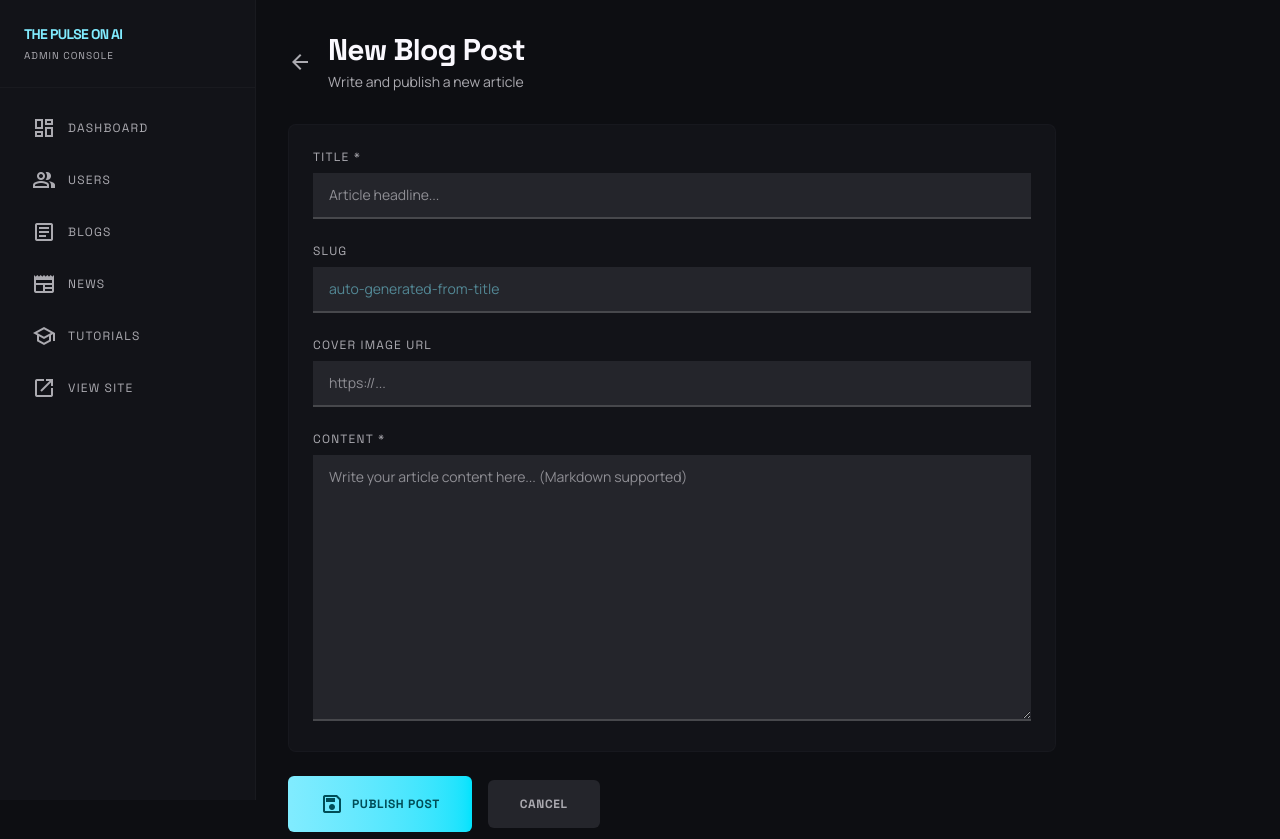
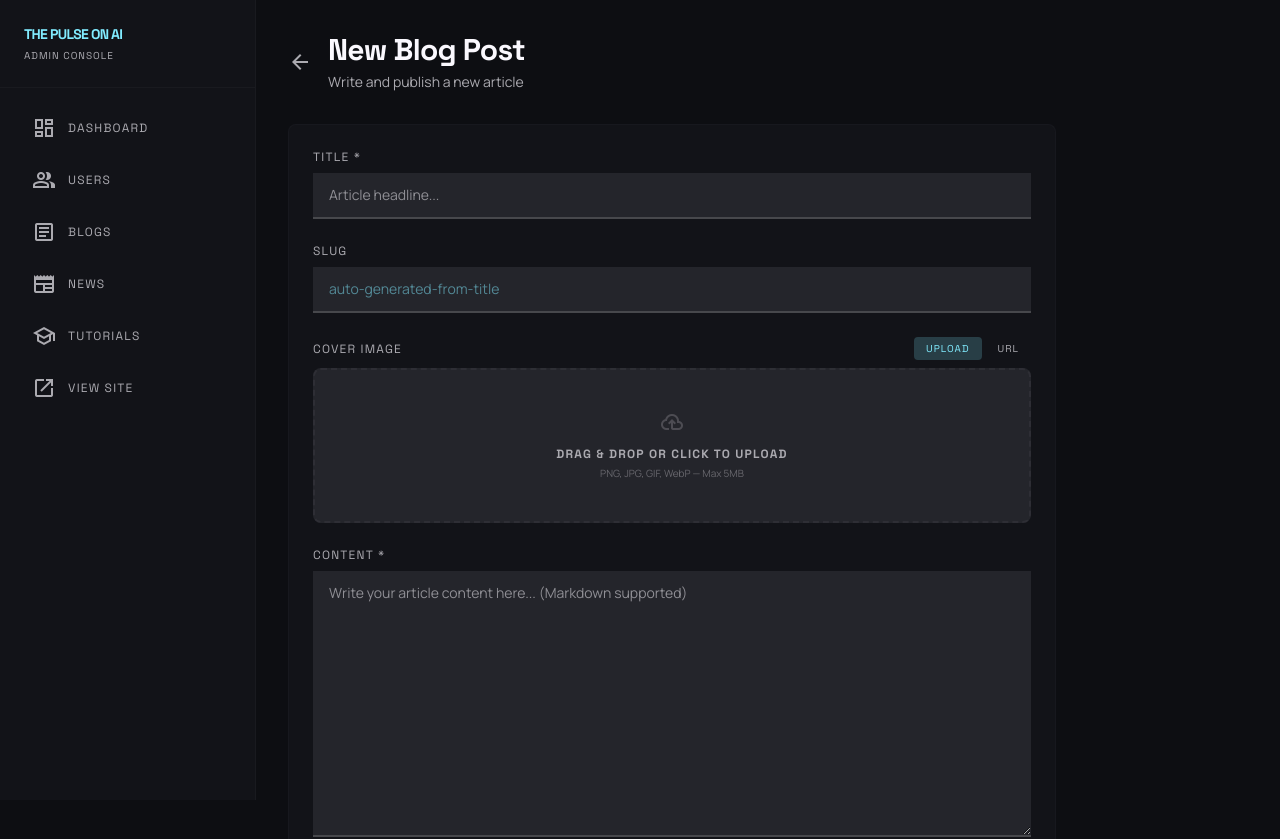
Before and after one commit to TheEdgeOfFear/ThePulseOnAIWebsite, a Next.js app: page /admin/blogs/new in a window 1280 px wide. Shown: the top 839 px of the page. Built offline with nearby package versions, Linux system fonts and the light colour scheme.

Commit message:
feat: blog cover image upload with drag-and-drop, file picker, preview, and URL fallback

```diff
--- a/src/app/admin/blogs/new/page.tsx
+++ b/src/app/admin/blogs/new/page.tsx
@@ -18,9 +18,39 @@ export default function NewBlogPost() {
   const [imageUrl, setImageUrl] = useState("");
   const [saving, setSaving] = useState(false);
   const [saved, setSaved] = useState(false);
+  const [isDragging, setIsDragging] = useState(false);
+  const [imageMode, setImageMode] = useState<"upload" | "url">("upload");
 
   function generateSlug(t: string) {
     return t.toLowerCase().replace(/[^a-z0-9]+/g, "-").replace(/(^-|-$)/g, "");
+  }
+
+  function handleFileSelect(file: File) {
+    if (!file.type.startsWith("image/")) return;
+    const reader = new FileReader();
+    reader.onload = (e) => {
+      if (e.target?.result) {
+        setImageUrl(e.target.result as string);
+      }
+    };
+    reader.readAsDataURL(file);
+  }
+
+  function handleDrop(e: React.DragEvent) {
+    e.preventDefault();
+    setIsDragging(false);
+    const file = e.dataTransfer.files[0];
+    if (file) handleFileSelect(file);
+  }
+
+  function handleDragOver(e: React.DragEvent) {
+    e.preventDefault();
+    setIsDragging(true);
+  }
+
+  function handleDragLeave(e: React.DragEvent) {
+    e.preventDefault();
+    setIsDragging(false);
   }
 
   async function handleSave(e: React.FormEvent) {
@@ -79,15 +109,101 @@ export default function NewBlogPost() {
                 placeholder="auto-generated-from-title"
               />
             </div>
+
+            {/* Cover Image - Upload or URL */}
             <div>
-              <label className="block font-headline text-xs uppercase tracking-widest text-on-surface-variant mb-2">Cover Image URL</label>
+              <div className="flex items-center justify-between mb-2">
+                <label className="block font-headline text-xs uppercase tracking-widest text-on-surface-variant">Cover Image</label>
+                <div className="flex gap-1">
+                  <button
+                    type="button"
+                    onClick={() => setImageMode("upload")}
+                    className={`px-3 py-1 rounded font-headline text-[10px] uppercase tracking-widest transition-all ${
+                      imageMode === "upload" ? "bg-primary/20 text-primary" : "text-on-surface-variant hover:text-primary"
+                    }`}
+                  >
+                    Upload
+                  </button>
+                  <button
+                    type="button"
+                    onClick={() => setImageMode("url")}
+                    className={`px-3 py-1 rounded font-headline text-[10px] uppercase tracking-widest transition-all ${
+                      imageMode === "url" ? "bg-primary/20 text-primary" : "text-on-surface-variant hover:text-primary"
+                    }`}
+                  >
+                    URL
+                  </button>
+                </div>
+              </div>
+
+              {imageMode === "upload" ? (
+                <>
+                  {/* Drag and Drop Zone */}
+                  <div
+                    onDrop={handleDrop}
+                    onDragOver={handleDragOver}
+                    onDragLeave={handleDragLeave}
+                    className={`relative rounded-xl border-2 border-dashed transition-all cursor-pointer ${
+                      isDragging
+                        ? "border-primary bg-primary/10"
+                        : imageUrl
+                        ? "border-primary/30 bg-surface-container"
+                        : "border-outline-variant/30 bg-surface-container-highest hover:border-primary/40 hover:bg-surface-container"
+                    }`}
+                  >
+                    <input
+                      type="file"
+                      accept="image/*"
+                      onChange={e => { if (e.target.files?.[0]) handleFileSelect(e.target.files[0]); }}
+                      className="absolute inset-0 w-full h-full opacity-0 cursor-pointer z-10"
+                    />
+
+                    {imageUrl ? (
+                      <div className="relative">
+                        <img src={imageUrl} alt="Cover preview" className="w-full h-48 object-cover rounded-xl" />
+                        <div className="absolute inset-0 bg-gradient-to-t from-surface/80 to-transparent rounded-xl" />
+                        <div className="absolute bottom-3 left-4 right-4 flex items-center justify-between">
+                          <span className="font-headline text-[10px] uppercase tracking-widest text-primary">✓ Image loaded</span>
+                          <button
+                            type="button"
+                            onClick={(e) => { e.stopPropagation(); setImageUrl(""); }}
+                            className="flex items-center gap-1 px-3 py-1 bg-error/20 text-error rounded font-headline text-[10px] uppercase tracking-widest hover:bg-error/30 transition-all z-20 relative"
+                          >
+                            <span className="material-symbols-outlined text-[14px]">delete</span> Remove
+                          </button>
+                        </div>
+                      </div>
+                    ) : (
+                      <div className="flex flex-col items-center justify-center py-10 px-4">
+                        <span className="material-symbols-outlined text-4xl text-on-surface-variant/30 mb-3">cloud_upload</span>
+                        <p className="font-headline text-xs font-bold text-on-surface-variant uppercase tracking-widest mb-1">
+                          {isDragging ? "Drop image here" : "Drag & drop or click to upload"}
+                        </p>
+                        <p className="text-[10px] text-on-surface-variant/50 font-body">PNG, JPG, GIF, WebP — Max 5MB</p>
+                      </div>
+                    )}
+                  </div>
+                </>
+              ) : (
                 <input
                   value={imageUrl}
                   onChange={e => setImageUrl(e.target.value)}
                   className="w-full bg-surface-container-highest border-0 border-b-2 border-outline-variant text-on-surface focus:outline-none focus:border-primary px-4 py-3 font-body text-sm transition-all"
                   placeholder="https://..."
                 />
+              )}
+
+              {/* Preview for URL mode */}
+              {imageMode === "url" && imageUrl && (
+                <div className="mt-3 relative rounded-xl overflow-hidden">
+                  <img src={imageUrl} alt="Cover preview" className="w-full h-48 object-cover rounded-xl" />
+                  <div className="absolute bottom-2 left-3">
+                    <span className="font-headline text-[10px] uppercase tracking-widest text-primary bg-surface/80 px-2 py-1 rounded">✓ Preview</span>
                   </div>
+                </div>
+              )}
+            </div>
+
             <div>
               <label className="block font-headline text-xs uppercase tracking-widest text-on-surface-variant mb-2">Content *</label>
               <textarea
```
Lines whose indentation alone changed are shown as unchanged.
